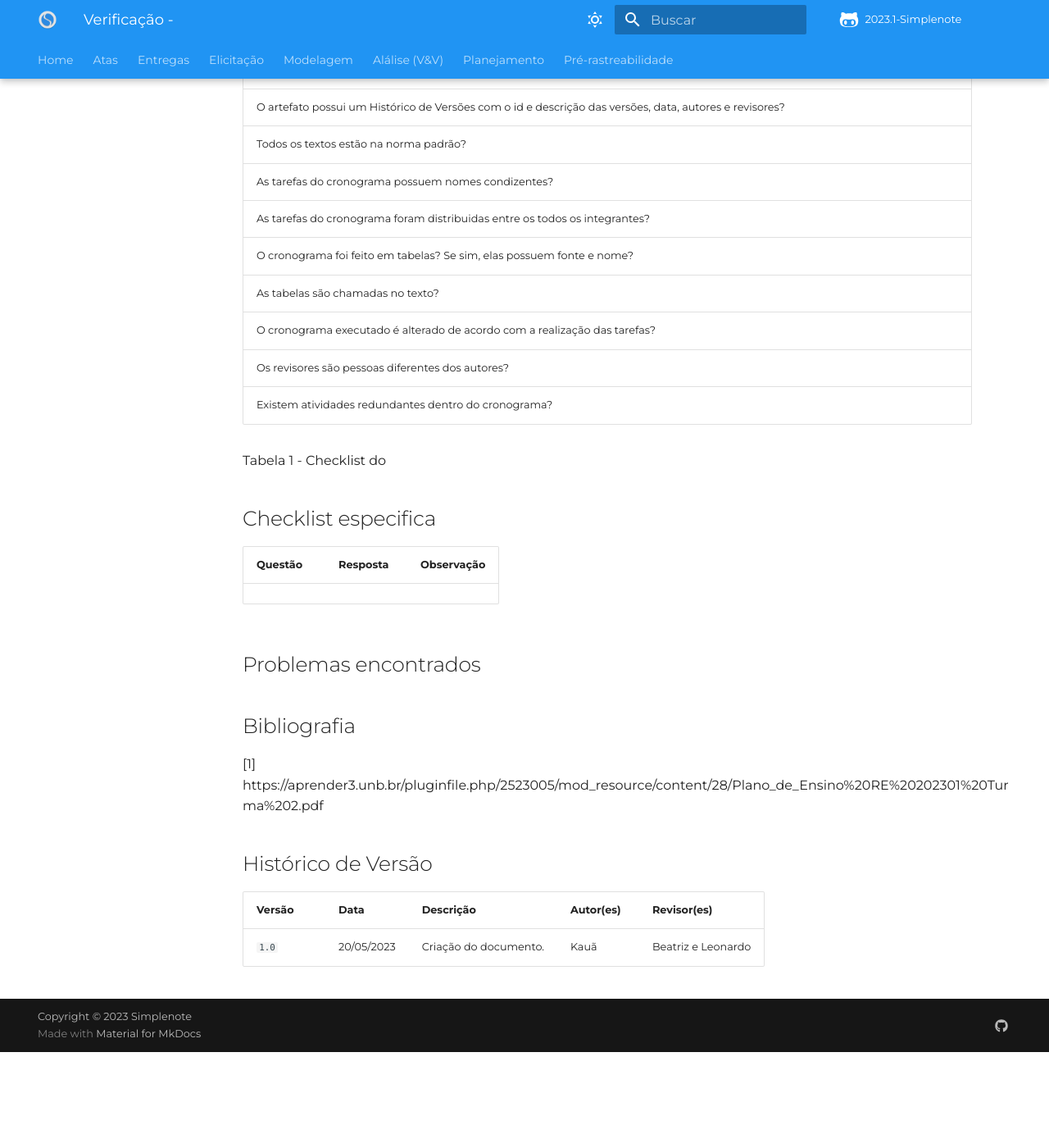
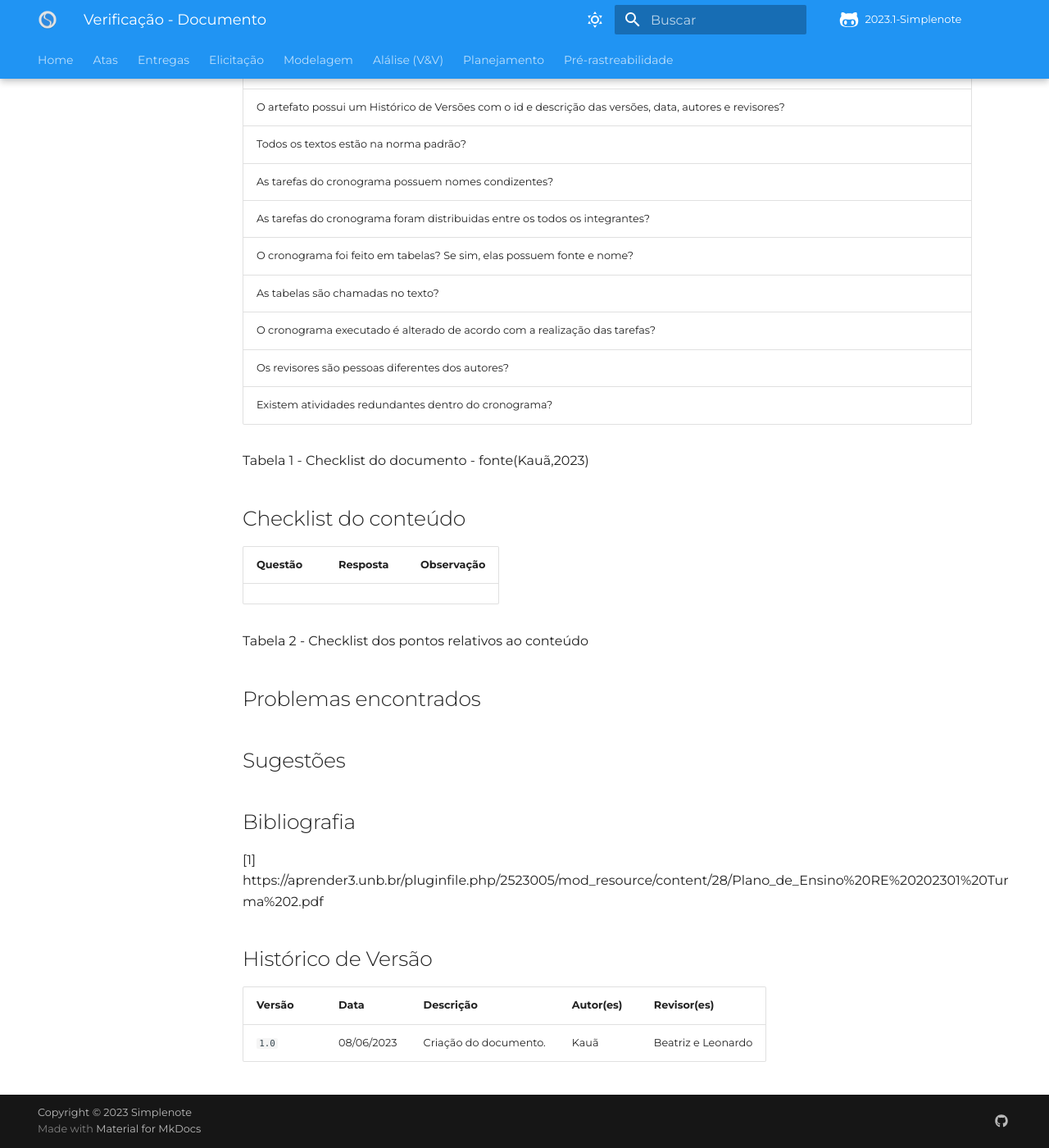
Before and after one commit to Requisitos-de-Software/2023.1-Simplenote, an MkDocs documentation site: the page built from docs/analise/template.md, in a window 1280 px wide and 1400 px high, scrolled down 675 px. Shown: the whole window at 82% size. Built offline with MkDocs 1.6.1 and Material for MkDocs 9.7.7, drawn with Linux system fonts in a browser that asks for light colours; some web fonts are replaced; comment, search, counter and statistics services are not loaded; before the commit the page ends 1958 px from its top, so only the background shows below that; some of the changed text lies outside the part shown.

Commit message:
Update template.md

```diff
--- a/docs/analise/template.md
+++ b/docs/analise/template.md
@@ -1,7 +1,7 @@
-# Verificação - <Documento>
+# Verificação - Documento
 
 ## Introdução
-Este documento é destinado para a revisão do [<Documento>](<link para o documento>) do grupo 6 - [Letterbox](https://github.com/Requisitos-de-Software/2023.1-Letterboxd).
+Este documento é destinado para a revisão do [Documento](<link para o documento>) do grupo 6 - [Letterbox](https://github.com/Requisitos-de-Software/2023.1-Letterboxd).
 
 ## Metodologia
 
@@ -26,14 +26,18 @@ A verificação foi feita por meio da insperção, utilizando uma checklist com
 |Os revisores são pessoas diferentes dos autores?                                                             |        |          |
 |Existem atividades redundantes dentro do cronograma?                                                         |        |          |
 
-Tabela 1 - Checklist do <documento>
+Tabela 1 - Checklist do documento - fonte(Kauã,2023)
 
-## Checklist especifica
+## Checklist do conteúdo
 |Questão|Resposta|Observação|
 |-------|--------|----------|
 |       |        |          |
 
+Tabela 2 - Checklist dos pontos relativos ao conteúdo
+
 ## Problemas encontrados
+
+## Sugestões
 
 ## Bibliografia
 [1] https://aprender3.unb.br/pluginfile.php/2523005/mod_resource/content/28/Plano_de_Ensino%20RE%20202301%20Turma%202.pdf
@@ -42,4 +46,4 @@ Tabela 1 - Checklist do <documento>
 
 | Versão | Data          | Descrição                          | Autor(es)     |  Revisor(es)       |
 | ------ | ------------- | ---------------------------------- | ------------- | ------------------ |
-| `1.0`  | 20/05/2023    | Criação do documento.              |  Kauã         | Beatriz e Leonardo |
+| `1.0`  | 08/06/2023    | Criação do documento.              |  Kauã         | Beatriz e Leonardo |
```
